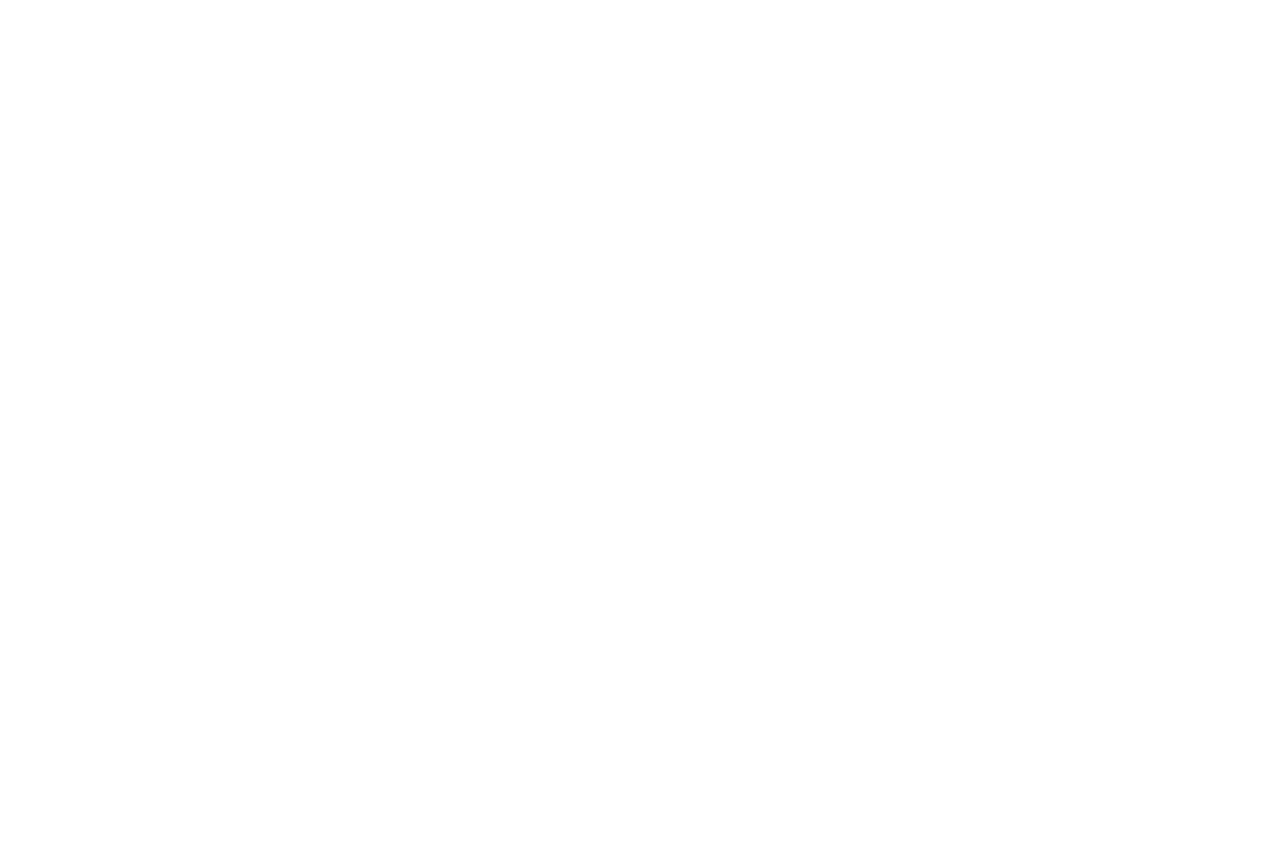
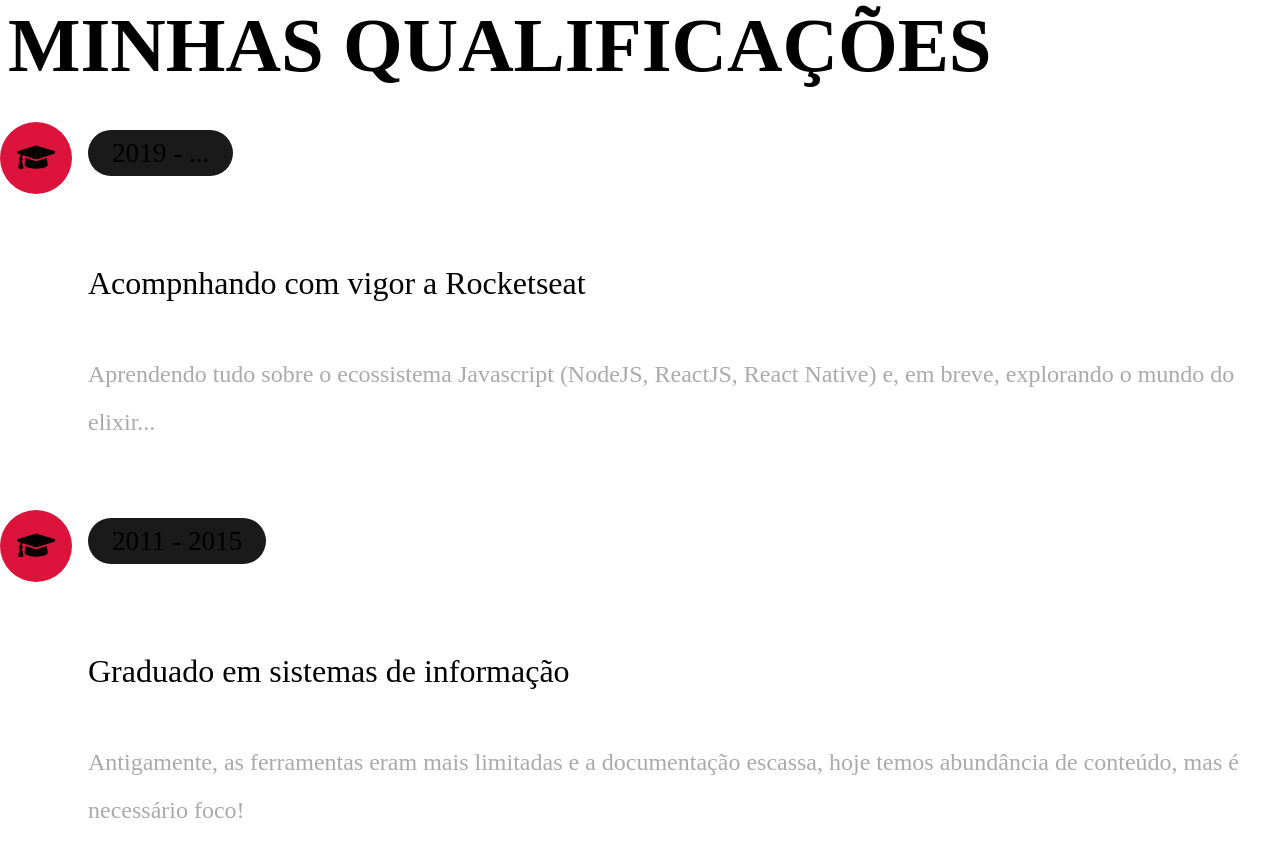
Before and after one commit to NearMaick/NearMaickBlog3.1, a Next.js app: page /about in a window 1280 px wide. Shown: the part 2840-3696 px from the top of the page. Before the commit the page ends 2354 px from the top, so only its background shows below. Built offline with nearby package versions, Linux system fonts and the light colour scheme.

Commit message:
styles(web): About #4

```diff
--- /dev/null
+++ b/src/components/about/GraduationList.tsx
@@ -0,0 +1,35 @@
+import { FaGraduationCap } from "react-icons/fa";
+
+import { Heading } from "../Heading";
+import styles from "./../../styles/components/about/graduation-list.styles.module.scss";
+
+export function GraduationList() {
+  return (
+    <div className={styles.graduationContainer}>
+      <Heading title='minhas' subtitle='qualificações' />
+      <div>
+        <i>
+          <FaGraduationCap />
+        </i>
+        <span>2019 - ...</span>
+        <h3>Acompnhando com vigor a Rocketseat</h3>
+        <p>
+          Aprendendo tudo sobre o ecossistema Javascript (NodeJS, ReactJS, React
+          Native) e, em breve, explorando o mundo do elixir...
+        </p>
+      </div>
+
+      <div>
+        <i>
+          <FaGraduationCap />
+        </i>
+        <span>2011 - 2015</span>
+        <h3>Graduado em sistemas de informação</h3>
+        <p>
+          Antigamente, as ferramentas eram mais limitadas e a documentação
+          escassa, hoje temos abundância de conteúdo, mas é necessário foco!
+        </p>
+      </div>
+    </div>
+  );
+}
--- a/src/components/about/ProjectCount.tsx
+++ b/src/components/about/ProjectCount.tsx
@@ -13,6 +13,11 @@ const projectData = [
     title: "3+",
     subtitle: "Estudando e desenvolvendo páginas com ReactJs",
   },
+  {
+    id: "2",
+    title: "4+",
+    subtitle: "Estudando programação",
+  },
 ] as IProps[];
 
 export function ProjectCount() {
--- a/src/pages/about.tsx
+++ b/src/pages/about.tsx
@@ -1,10 +1,13 @@
 import { NextPage } from "next";
 import Head from "next/head";
+import { FaChevronCircleLeft } from "react-icons/fa";
+import { GraduationList } from "../components/about/GraduationList";
 
 import { InfoCard } from "../components/about/InfoCard";
 import { ProjectCount } from "../components/about/ProjectCount";
 import { SkillsList } from "../components/about/SkillsList";
 import { Heading } from "../components/Heading";
+import { LinkButton } from "../components/LinkButton";
 
 import styles from "../styles/pages/About.module.scss";
 
@@ -28,7 +31,12 @@ const About: NextPage = () => {
         <Heading title='minhas habilidades' subtitle='técnicas' />
         <SkillsList />
       </section>
-      <section></section>
+      <section>
+        <GraduationList />
+      </section>
+      <section>
+        <LinkButton link='/' description='Voltar' icon={FaChevronCircleLeft} />
+      </section>
     </>
   );
 };
--- /dev/null
+++ b/src/styles/components/about/graduation-list.styles.module.scss
@@ -0,0 +1,56 @@
+@import "../../colors";
+
+.graduationContainer {
+  display: flex;
+  flex-wrap: wrap;
+
+  div {
+    flex: 1 1 40rem;
+    margin-left: 2rem;
+    padding: 0 0 3.5rem 3rem;
+    border-left: 1px solid var(--gray-100);
+    position: relative;
+
+    i {
+      position: absolute;
+      top: -1rem;
+      left: -2.5rem;
+
+      text-align: center;
+
+      background: $red-800;
+      border-radius: 50%;
+      height: 4.5rem;
+      width: 4.5rem;
+      line-height: 4.5rem;
+
+      svg {
+        height: 2.4rem;
+        width: 2.4rem;
+        margin-top: 1rem;
+      }
+    }
+
+    span {
+      font-size: 1.7rem;
+      background: $gray-800;
+      border-radius: 5rem;
+      padding: 0.5rem 1.5rem;
+
+      width: 30rem;
+      height: 4rem;
+    }
+
+    h3 {
+      font-size: 2rem;
+      padding: 4rem 0 1rem;
+      font-weight: normal;
+    }
+
+    p {
+      font-size: 1.5rem;
+      color: $gray-100;
+      line-height: 2;
+    }
+  }
+}
```
